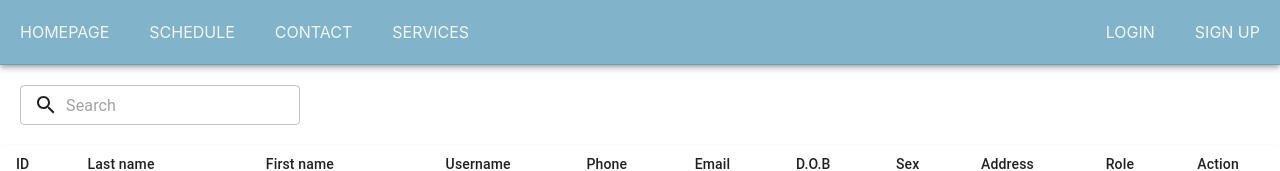
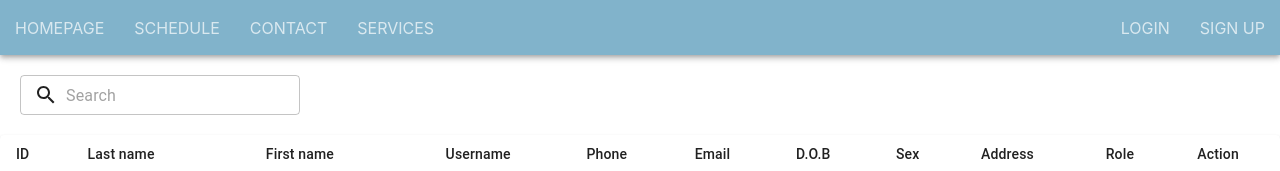
Before and after one commit to PhuongPhg/medical-management-website, a React (Create React App) app: page /dashboard in a window 1280 px wide. Shown: the top 171 px of the page. Built offline with nearby package versions, Linux system fonts and the light colour scheme; no server answers.

Commit message:
Reduce height of Navbar

```diff
--- a/src/navigation.js
+++ b/src/navigation.js
@@ -91,7 +91,6 @@ export default function Navigation(props) {
   return (
     <React.Fragment>
       <AppBar position="sticky" className={classes.appbar}>
-        <Toolbar className={classes.toolbar}>
         <Grid container justify="space-between">
           <Grid item>
             <Link href="/homepage" className={props.homepage ? [classes.navlink, classes.active] : classes.navlink}>Homepage</Link>
@@ -111,7 +110,6 @@ export default function Navigation(props) {
           }
           </Grid>
         </Grid>
-        </Toolbar>
       </AppBar>
     </React.Fragment>
   );
@@ -120,7 +118,8 @@ export default function Navigation(props) {
 const useStyles = makeStyles((theme) => ({
   appbar: {
     backgroundColor: colors.primary,
-    height: 65,
+    height: 55,
+    justifyContent: "center",
   },
   toolbar: {
     borderBottom: `1px solid ${theme.palette.divider}`,
@@ -130,8 +129,8 @@ const useStyles = makeStyles((theme) => ({
     color: 'white',
     textDecoration: 'none',
     textTransform: 'uppercase',
-    padding: 20,
-    opacity: 0.9,
+    padding: 15,
+    opacity: 0.7,
     '&:hover': {
       opacity:1,
     },
```
Lines whose indentation alone changed are shown as unchanged.
